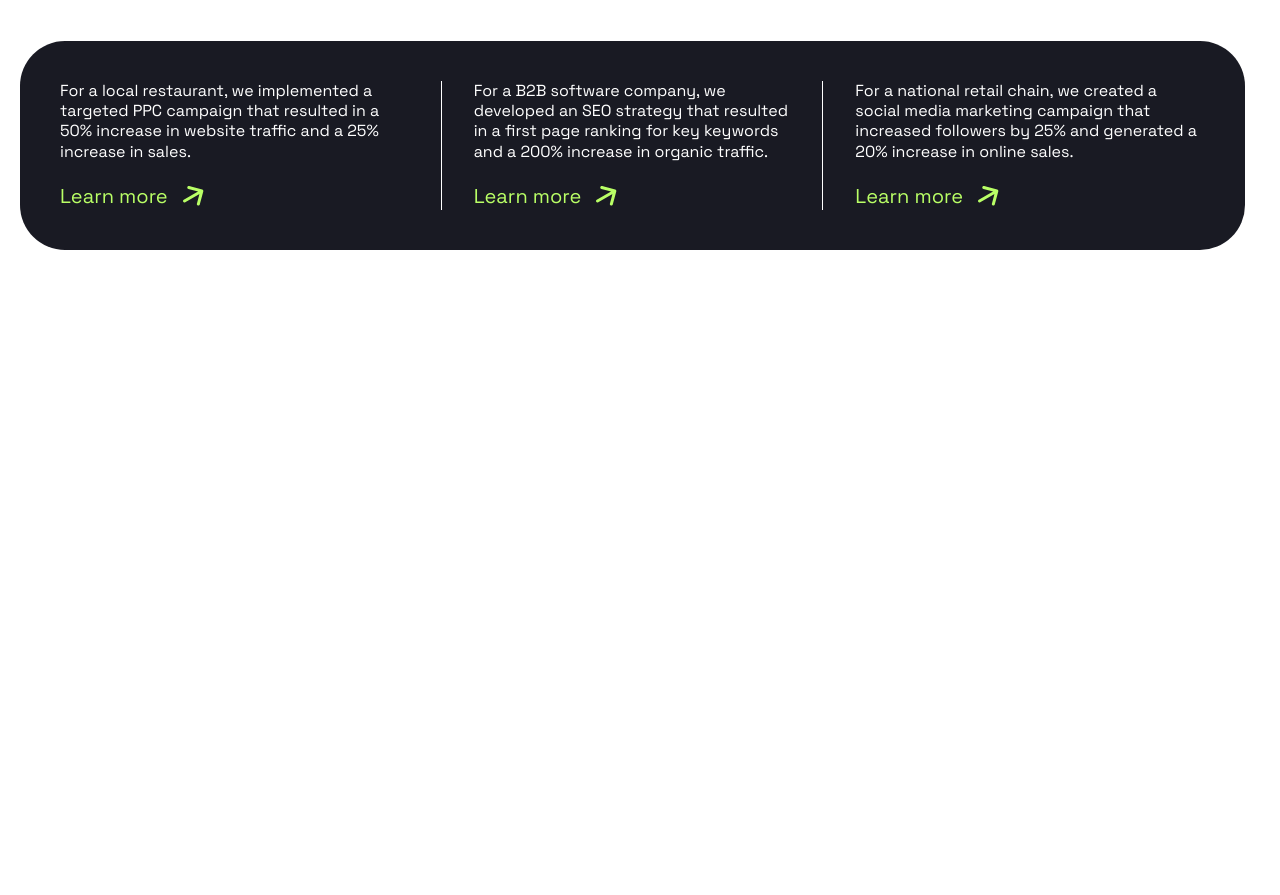
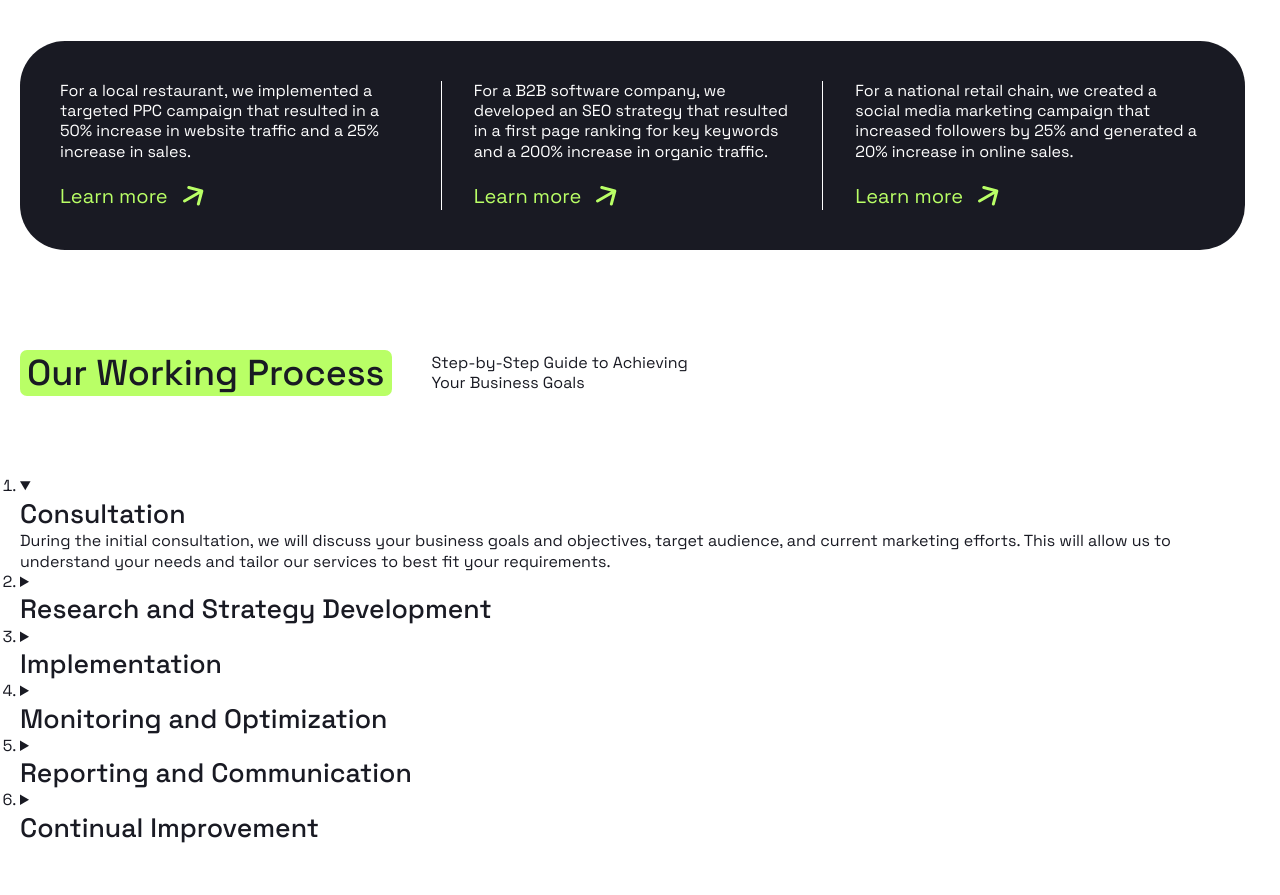
Before and after one commit to sabyrka64/positivus, a website: page index.html in a window 1280 px wide. Shown: the part 2698-3593 px from the top of the page. Before the commit the page ends 2998 px from the top, so only its background shows below. Drawn offline with Linux system fonts and the light colour scheme.

Commit message:
feat: add process section markup

```diff
--- a/index.html
+++ b/index.html
@@ -413,6 +413,114 @@
           </div>
         </div>
       </section>
+
+      <section class="section container">
+        <header class="section__header">
+          <h2 class="section__title puddle-bg">Our Working Process</h2>
+          <div class="section__description">
+            <p>
+              Step-by-Step Guide to Achieving <br />
+              Your Business Goals
+            </p>
+          </div>
+        </header>
+        <div class="section__body">
+          <div class="process">
+            <ol class="process__list">
+              <li class="process__item">
+                <details class="process__accordion" open>
+                  <summary class="process__accordion-header">
+                    <h3 class="process__accordion-title">Consultation</h3>
+                    <span class="process__accordion-indicator"></span>
+                  </summary>
+                  <div class="process__accordion-body">
+                    <p>
+                      During the initial consultation, we will discuss your business goals and objectives, target
+                      audience, and current marketing efforts. This will allow us to understand your needs and tailor
+                      our services to best fit your requirements.
+                    </p>
+                  </div>
+                </details>
+              </li>
+              <li class="process__item">
+                <details class="process__accordion">
+                  <summary class="process__accordion-header">
+                    <h3 class="process__accordion-title">Research and Strategy Development</h3>
+                    <span class="process__accordion-indicator"></span>
+                  </summary>
+                  <div class="process__accordion-body">
+                    <p>
+                      During the initial consultation, we will discuss your business goals and objectives, target
+                      audience, and current marketing efforts. This will allow us to understand your needs and tailor
+                      our services to best fit your requirements.
+                    </p>
+                  </div>
+                </details>
+              </li>
+              <li class="process__item">
+                <details class="process__accordion">
+                  <summary class="process__accordion-header">
+                    <h3 class="process__accordion-title">Implementation</h3>
+                    <span class="process__accordion-indicator"></span>
+                  </summary>
+                  <div class="process__accordion-body">
+                    <p>
+                      During the initial consultation, we will discuss your business goals and objectives, target
+                      audience, and current marketing efforts. This will allow us to understand your needs and tailor
+                      our services to best fit your requirements.
+                    </p>
+                  </div>
+                </details>
+              </li>
+              <li class="process__item">
+                <details class="process__accordion">
+                  <summary class="process__accordion-header">
+                    <h3 class="process__accordion-title">Monitoring and Optimization</h3>
+                    <span class="process__accordion-indicator"></span>
+                  </summary>
+                  <div class="process__accordion-body">
+                    <p>
+                      During the initial consultation, we will discuss your business goals and objectives, target
+                      audience, and current marketing efforts. This will allow us to understand your needs and tailor
+                      our services to best fit your requirements.
+                    </p>
+                  </div>
+                </details>
+              </li>
+              <li class="process__item">
+                <details class="process__accordion">
+                  <summary class="process__accordion-header">
+                    <h3 class="process__accordion-title">Reporting and Communication</h3>
+                    <span class="process__accordion-indicator"></span>
+                  </summary>
+                  <div class="process__accordion-body">
+                    <p>
+                      During the initial consultation, we will discuss your business goals and objectives, target
+                      audience, and current marketing efforts. This will allow us to understand your needs and tailor
+                      our services to best fit your requirements.
+                    </p>
+                  </div>
+                </details>
+              </li>
+              <li class="process__item">
+                <details class="process__accordion">
+                  <summary class="process__accordion-header">
+                    <h3 class="process__accordion-title">Continual Improvement</h3>
+                    <span class="process__accordion-indicator"></span>
+                  </summary>
+                  <div class="process__accordion-body">
+                    <p>
+                      During the initial consultation, we will discuss your business goals and objectives, target
+                      audience, and current marketing efforts. This will allow us to understand your needs and tailor
+                      our services to best fit your requirements.
+                    </p>
+                  </div>
+                </details>
+              </li>
+            </ol>
+          </div>
+        </div>
+      </section>
     </main>
 
     <dialog class="mobile-overlay visible-mobile" id="mobileOverlay">
```
